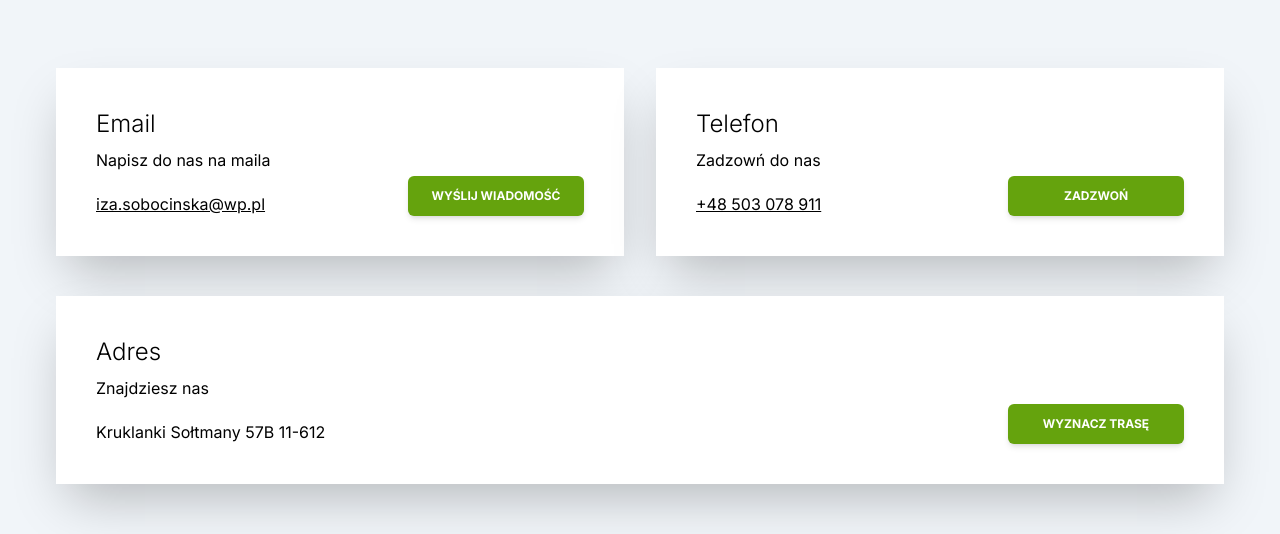
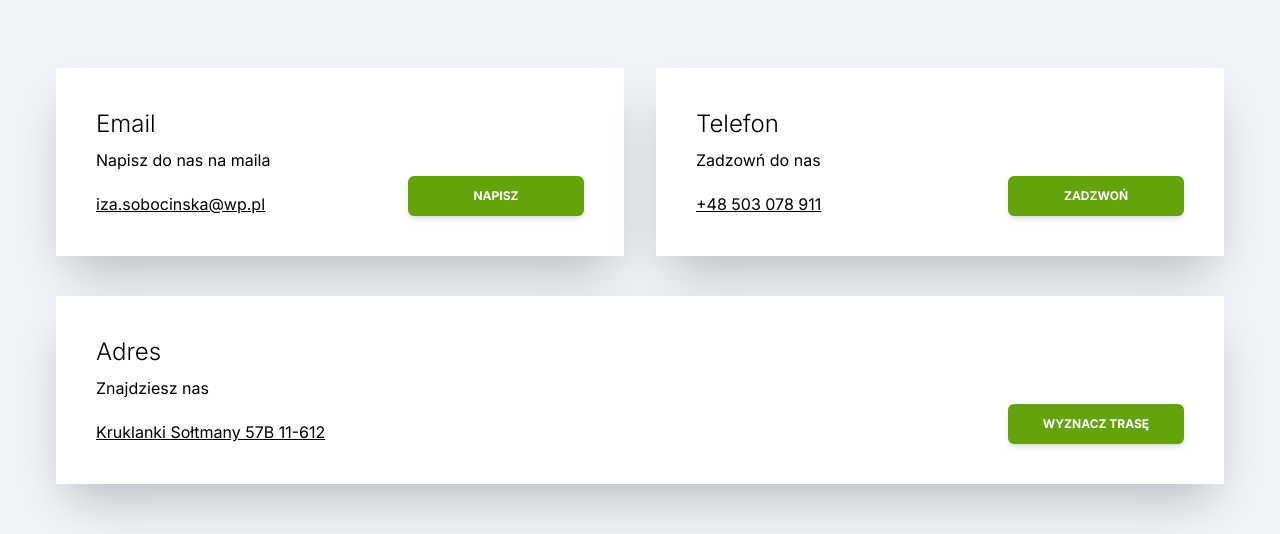
Before and after one commit to sz1444/domki, a Next.js app: page / in a window 1280 px wide. Shown: the part 3416-3950 px from the top of the page. Built offline with nearby package versions, Linux system fonts and the light colour scheme.

Commit message:
componets contact block

```diff
--- a/src/app/components/Contact/Contact.jsx
+++ b/src/app/components/Contact/Contact.jsx
@@ -1,36 +1,33 @@
 import { EMAIL, PHON_NUMBER } from "@/app/static/contact";
 import { LinkButtonMain } from "../LinkButtonMain/LinkButtonMain";
-import { Container } from "../Container/Container";
+import { ContactBlock } from "../ContactBlock/ContactBlock";
 
 export function Contact() {
     return (
         <div className="my-12 flex flex-wrap justify-between">
-            <div className="flex justify-between items-end p-10 w-full my-5 md:w-[calc(50%-1rem)] shadow-2xl flex-wrap bg-white">
-                <div>
-                    <h3 className="text-2xl font-light">Email</h3>
-                    <p className="mb-5 mt-2">Napisz do nas na maila</p>
-                    <a className="underline" href="">{EMAIL}</a>
-                </div>
-                <LinkButtonMain>Wyślij wiadomość</LinkButtonMain>
-            </div>
-            <div className="flex justify-between items-end p-10 w-full my-5 md:w-[calc(50%-1rem)] shadow-2xl flex-wrap bg-white">
-                <div>
-                    <h3 className="text-2xl font-light">Telefon</h3>
-                    <p className="mb-5 mt-2">Zadzowń do nas</p>
-                    <a className="underline" href="">{PHON_NUMBER}</a>
-                </div>
+            <ContactBlock
+                header="Email"
+                subheader="Napisz do nas na maila"
+                link={`mailto:${EMAIL}`}
+                linkContent={EMAIL}
+                buttonContent="Napisz"
+            />
 
-                <LinkButtonMain>Zadzwoń</LinkButtonMain>
-            </div>
-            <div className="flex justify-between items-end p-10 w-full my-5 shadow-2xl flex-wrap bg-white">
-                <div>
-                    <h3 className="text-2xl font-light">Adres</h3>
-                    <p className="mb-5 mt-2">Znajdziesz nas</p>
-                    <a className="" href="">Kruklanki Sołtmany 57B 11-612</a>
-                </div>
+            <ContactBlock
+                header="Telefon"
+                subheader="Zadzowń do nas"
+                link={`tel:${PHON_NUMBER}`}
+                linkContent={PHON_NUMBER}
+                buttonContent="Zadzwoń"
+            />
 
-                <LinkButtonMain>Wyznacz trasę</LinkButtonMain>
-            </div>
+            <ContactBlock
+                header="Adres"
+                subheader="Znajdziesz nas"
+                linkContent="Kruklanki Sołtmany 57B 11-612"
+                fullWidth={true}
+                buttonContent="Wyznacz trasę"
+            />
         </div>
     )
 }
--- /dev/null
+++ b/src/app/components/ContactBlock/ContactBlock.jsx
@@ -0,0 +1,17 @@
+import { LinkButtonMain } from "../LinkButtonMain/LinkButtonMain";
+
+export function ContactBlock({header, subheader, link, linkContent, fullWidth, buttonContent}) {
+
+    return (
+        <div className={`flex justify-between items-end p-10 w-full my-5 shadow-2xl flex-wrap bg-white ${fullWidth ? "" : "md:w-[calc(50%-1rem)]"}`}>
+            <div>
+                <h3 className="text-2xl font-light">{header}</h3>
+                <p className="mb-5 mt-2">{subheader}</p>
+                <a className="underline" href={link}>{linkContent}</a>
+            </div>
+
+            <LinkButtonMain>{buttonContent}</LinkButtonMain>
+        </div>
+    )
+
+}
```
